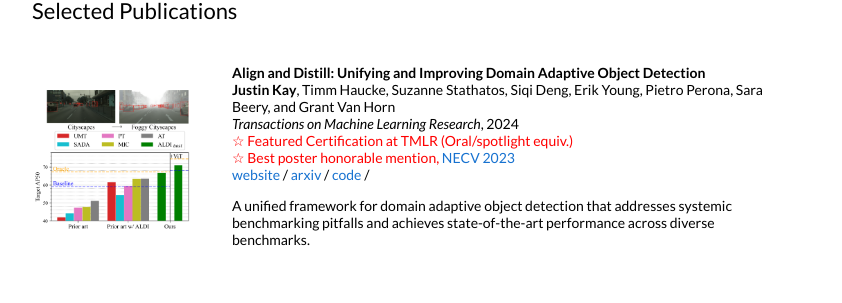
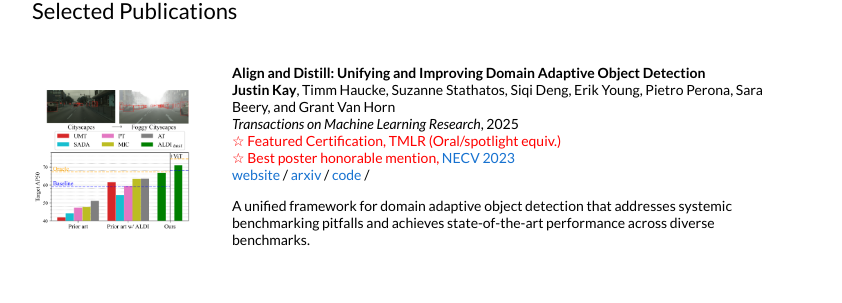
Before and after one commit to justinkay/justinkay.github.io, a Jekyll site: the page built from _posts/2024-02-20-aldi.md, in a window 1280 px wide. Shown: the part 630-933 px from the top of the page, without its empty margins (228-1070 px from the left). Built offline with Jekyll 4.4.1, drawn with Linux system fonts in a browser that asks for light colours.

Commit message:
Update 2024-02-20-aldi.md

```diff
--- a/_posts/2024-02-20-aldi.md
+++ b/_posts/2024-02-20-aldi.md
@@ -1,7 +1,7 @@
 ---
 layout: post
 title:  "Align and Distill: Unifying and Improving Domain Adaptive Object Detection"
-date: 2024-02-20 00:00:00 +00:00
+date: 2025-03-13 00:00:00 +00:00
 categories: research
 author: "Justin Kay"
 authors: "<strong>Justin Kay</strong>, Timm Haucke, Suzanne Stathatos, Siqi Deng, Erik Young, Pietro Perona, Sara Beery, and Grant Van Horn"
@@ -9,7 +9,7 @@ code: https://github.com/justinkay/aldi
 image: images/aldi_fig1.png
 mouseimage: images/aldi_fig1.png
 venue: "Transactions on Machine Learning Research"
-award: "Featured Certification at TMLR (Oral/spotlight equiv.)<br>&#9734; Best poster honorable mention, <a target='_blank' href='https://necv2023.github.io/'>NECV 2023</a>"
+award: "Featured Certification, TMLR (Oral/spotlight equiv.)<br>&#9734; Best poster honorable mention, <a target='_blank' href='https://necv2023.github.io/'>NECV 2023</a>"
 website: https://aldi-daod.github.io/
 arxiv: https://aldi-daod.github.io/
 ---
```
